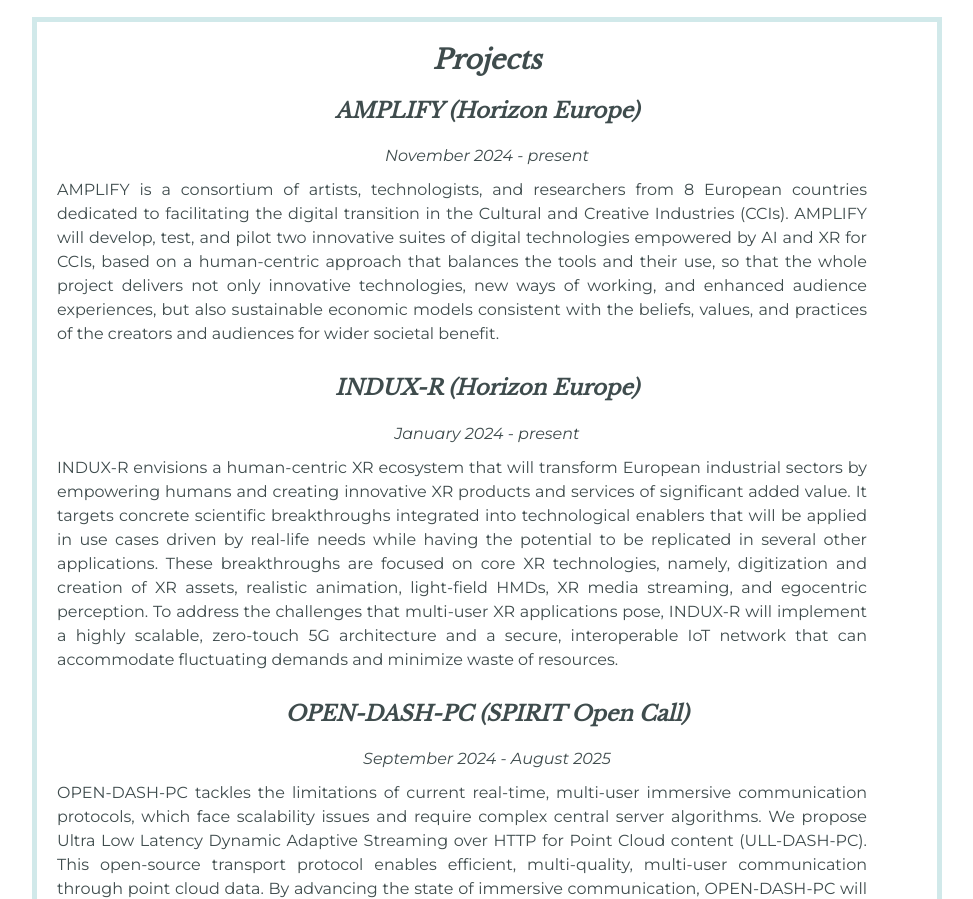
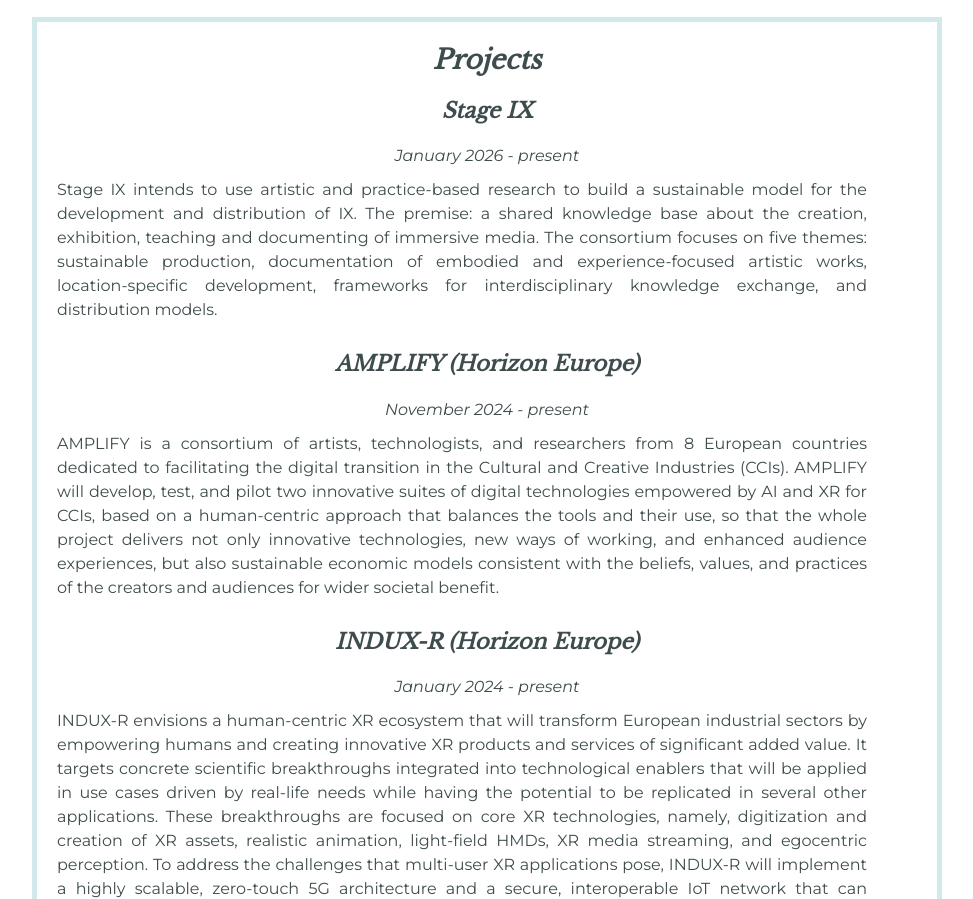
Before and after one commit to ireneviola/ireneviola.github.io, a plain HTML site: page index.html in a window 1280 px wide. Shown: the part 2423-3322 px from the top of the page, without its empty margins (224-1197 px from the left). Drawn offline with nearby package versions, Linux system fonts and the light colour scheme.

Commit message:
updates 2026

```diff
--- a/index.html
+++ b/index.html
@@ -277,6 +277,13 @@
 
     <div class="mainbox2">
         <h3> Projects</h3>
+
+        <h4>Stage IX</h4>
+        <center><emph>January 2026 - present</emph></center>
+
+        <p>Stage IX intends to use artistic and practice-based research to build a sustainable model for the development and distribution of IX. The premise: a shared knowledge base about the creation, exhibition, teaching and documenting of immersive media. The consortium focuses on five themes: sustainable production, documentation of embodied and experience-focused artistic works, location-specific development, frameworks for interdisciplinary knowledge exchange, and distribution models.</p>
+        <p></p>
+
         <h4> AMPLIFY (Horizon Europe)</h4>
         <center><emph>November 2024 - present</emph></center>
 
```
Also changed, not shown: publications/index.html (+1 -1 lines).
